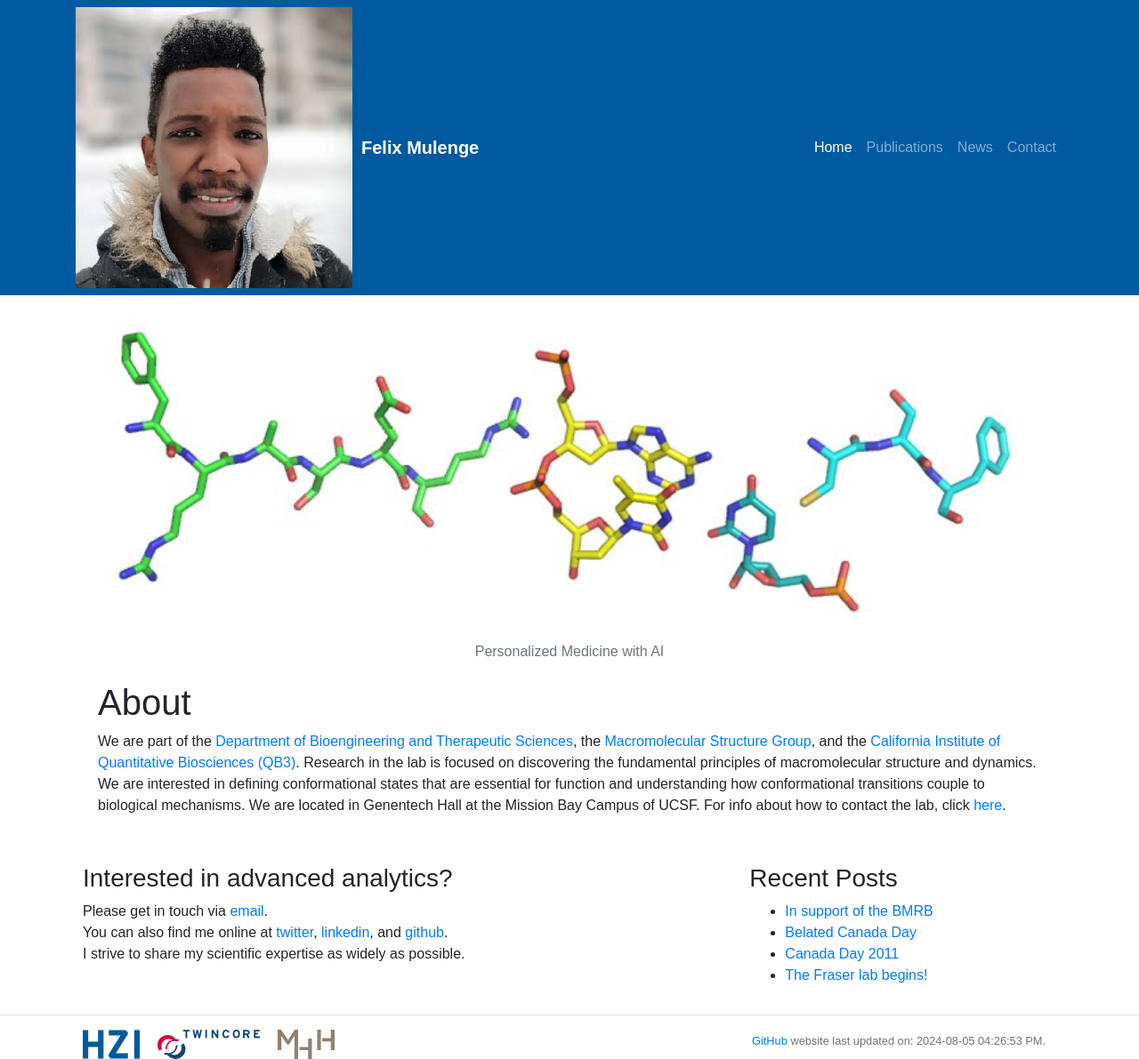
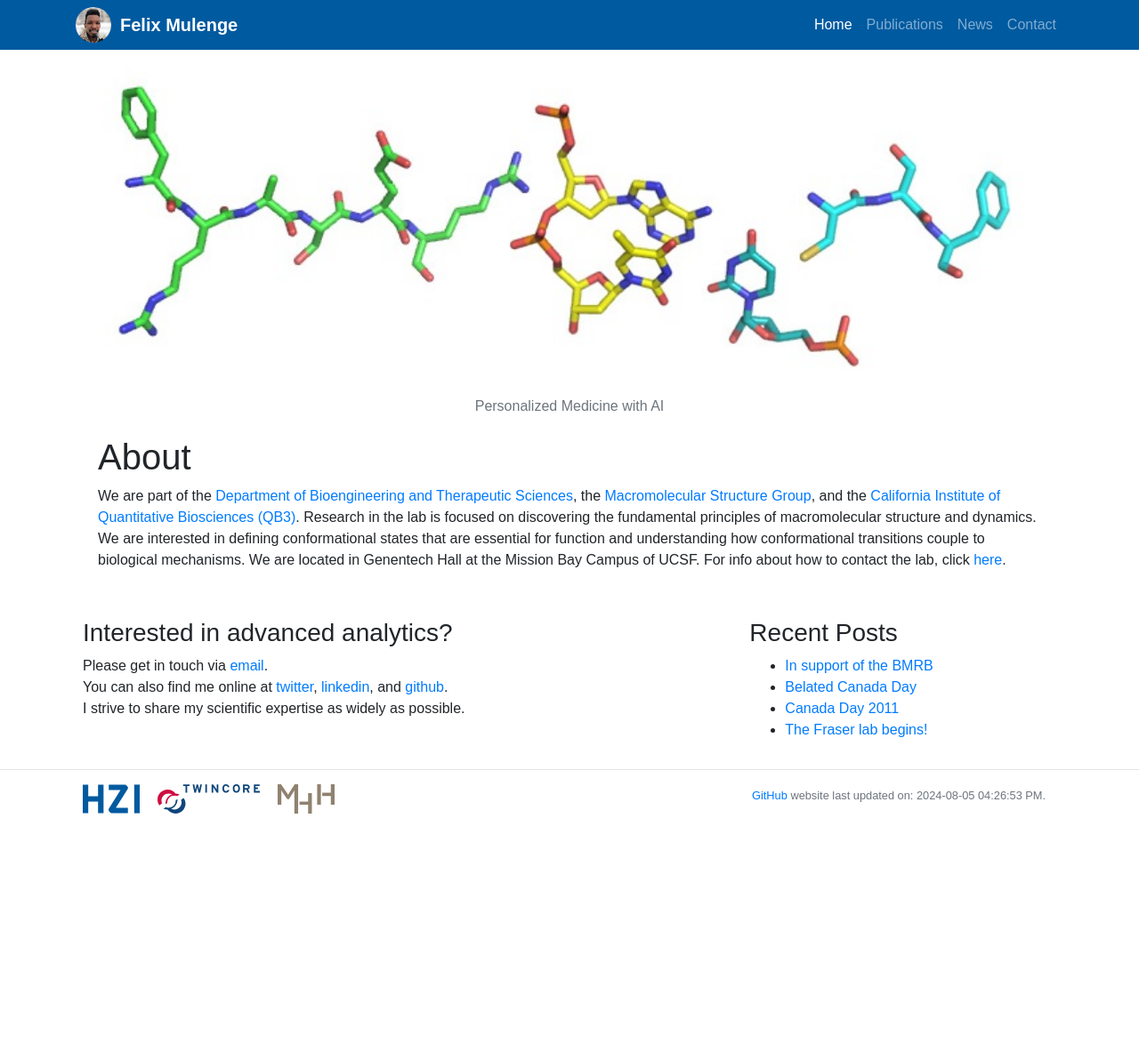
Before and after one commit to fmulenge/fmulenge.github.io, a Jekyll site: the page built from index.md, in a window 1280 px wide. Shown: the whole page at 89% size. Built offline with Jekyll 4.4.1, drawn with Linux system fonts in a browser that asks for light colours; after the commit the page ends 915 px from its top, so only the background shows below that.

Commit message:
Update custom.css

```diff
--- a/static/css/custom.css
+++ b/static/css/custom.css
@@ -50,7 +50,6 @@
    padding-bottom:5px !important;
 }
 
-#control home page logo
 .avatar {
     width: 40px;
     height: 40px;
@@ -77,7 +76,6 @@ blockquote {
   margin: 0 30px 1rem 30px;
 }
 
-#control text below home page image
 .text-wrapper{
    float: center;
    width:100;
@@ -98,7 +96,6 @@ blockquote {
    }
 }
 
-#control brand Name
 .navbar-brand {
    position: absolute;
    width: 100%;
```
